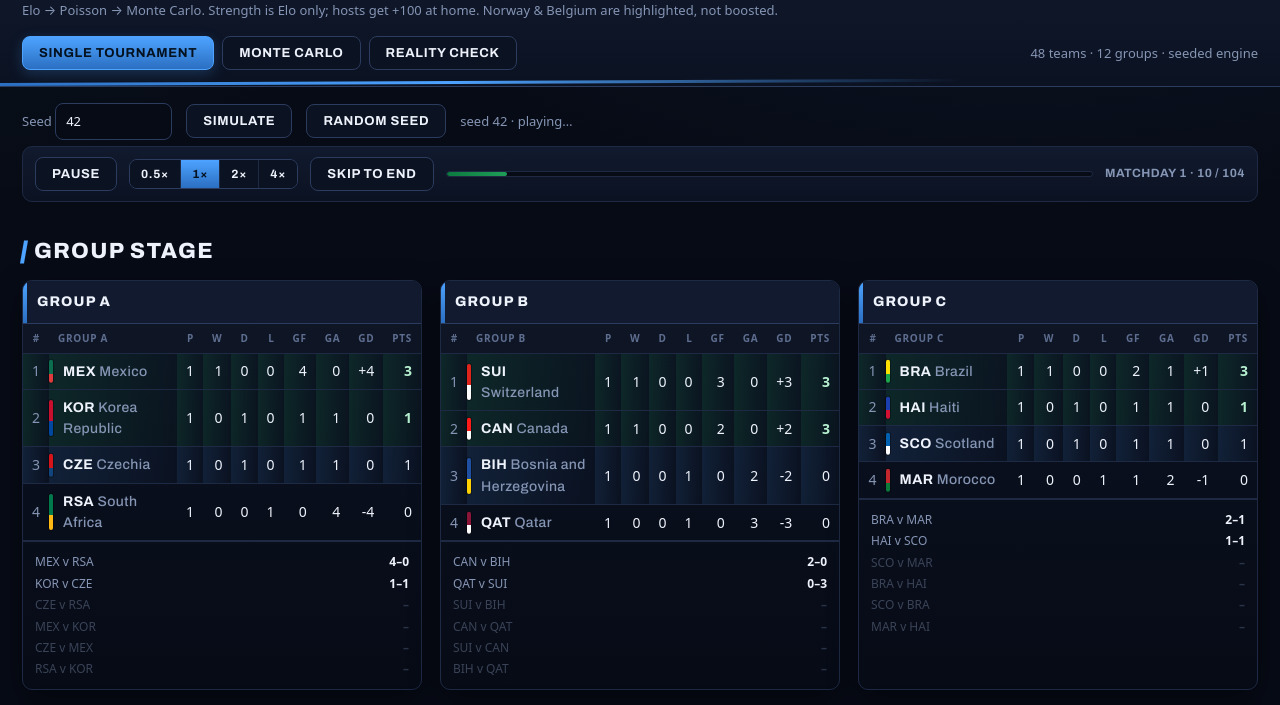
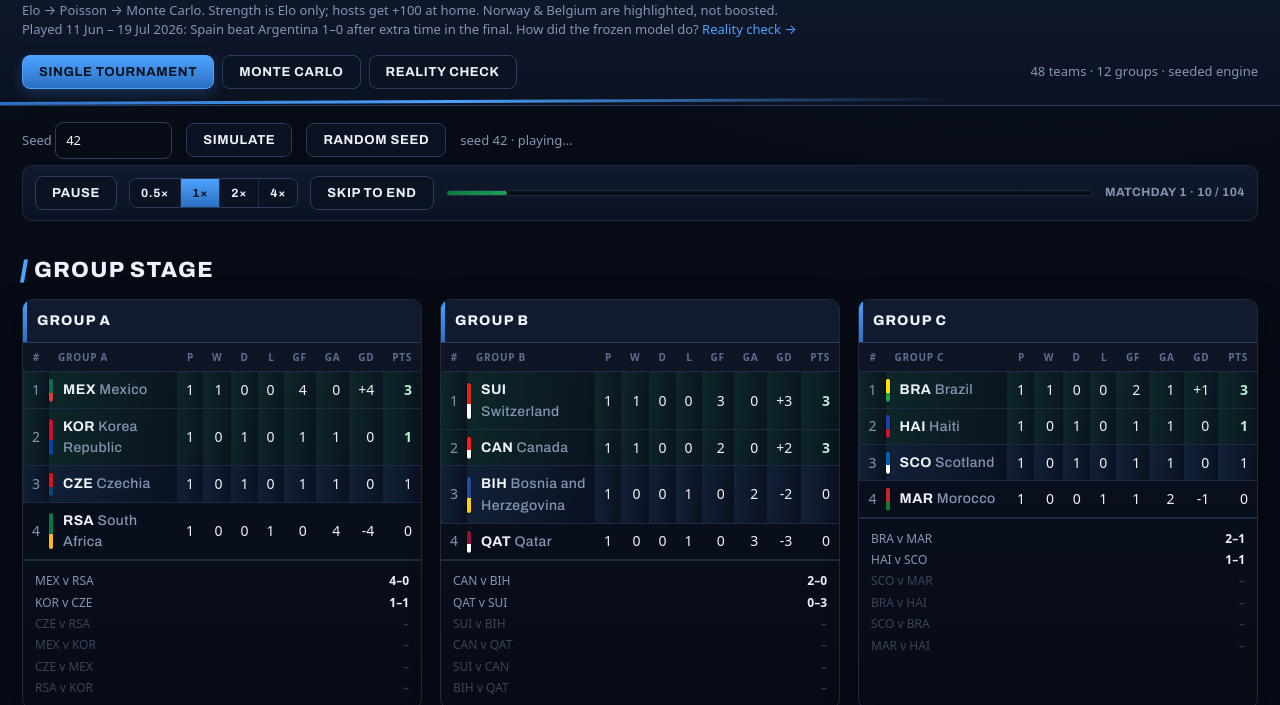
Before and after one commit to ValiantEvers/wc2026, a website with bundled scripts: page index.html in a window 1280 px wide. Shown: the part 66-771 px from the top of the page. Built offline with nearby package versions, Linux system fonts and the light colour scheme.

Commit message:
Reality check: linje om at VM er spilt, #reality åpner fanen direkte; README tre moduser

```diff
--- a/index.html
+++ b/index.html
@@ -35,6 +35,7 @@
   <header>
     <h1>World Cup <span class="twentysix">26</span> Simulator <span class="sub">USA · Canada · Mexico</span></h1>
     <div class="sub">Elo → Poisson → Monte Carlo. Strength is Elo only; hosts get +100 at home. Norway &amp; Belgium are highlighted, not boosted.</div>
+    <div class="sub">Played 11 Jun – 19 Jul 2026: Spain beat Argentina 1–0 after extra time in the final. How did the frozen model do? <a href="#reality">Reality check →</a></div>
     <div class="modebar">
       <button id="mode-single" class="active">Single tournament</button>
       <button id="mode-mc">Monte Carlo</button>
--- a/styles.css
+++ b/styles.css
@@ -126,6 +126,8 @@ h1 .sub {
   margin-left: 0.4em;
 }
 .sub { color: var(--muted); font-size: 13px; }
+.sub a { color: var(--accent-blue); text-decoration: none; }
+.sub a:hover, .sub a:focus-visible { text-decoration: underline; }
 
 h2 {
   font-family: var(--display);
--- a/ui.js
+++ b/ui.js
@@ -1278,3 +1278,9 @@ function renderFasit() {
 mountPlaybackControls();
 $('#engine-tag').textContent = `${TEAMS.length} teams · ${GROUP_LETTERS.length} groups · seeded engine`;
 startPlayback(42); // plays out by default (no instant dump)
+
+// #reality opens the Reality check directly (the tournament is over, so it's the shareable
+// view). Runs last: setMode('fasit') reaches state declared further down this module.
+const modeFromHash = () => { if (location.hash === '#reality') setMode('fasit'); };
+window.addEventListener('hashchange', modeFromHash);
+modeFromHash();
```
Also changed, not shown: README.md.
